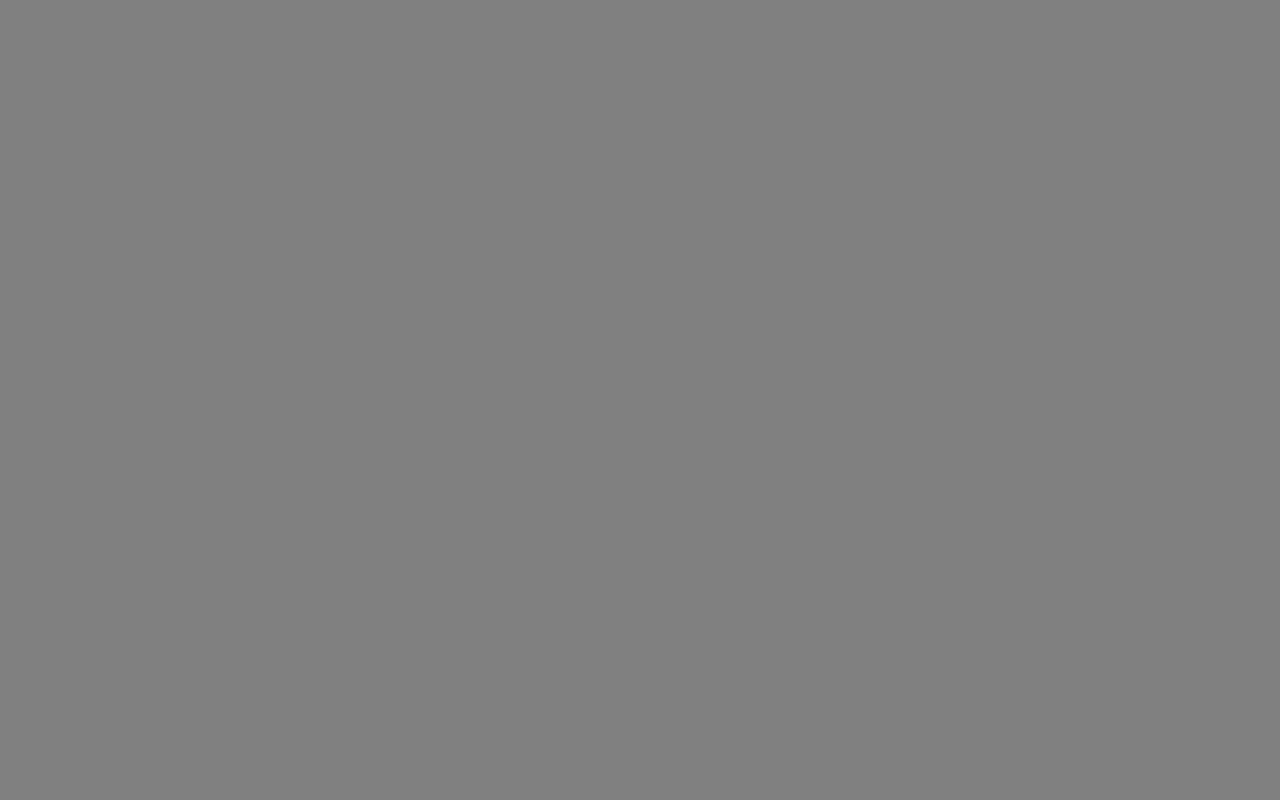
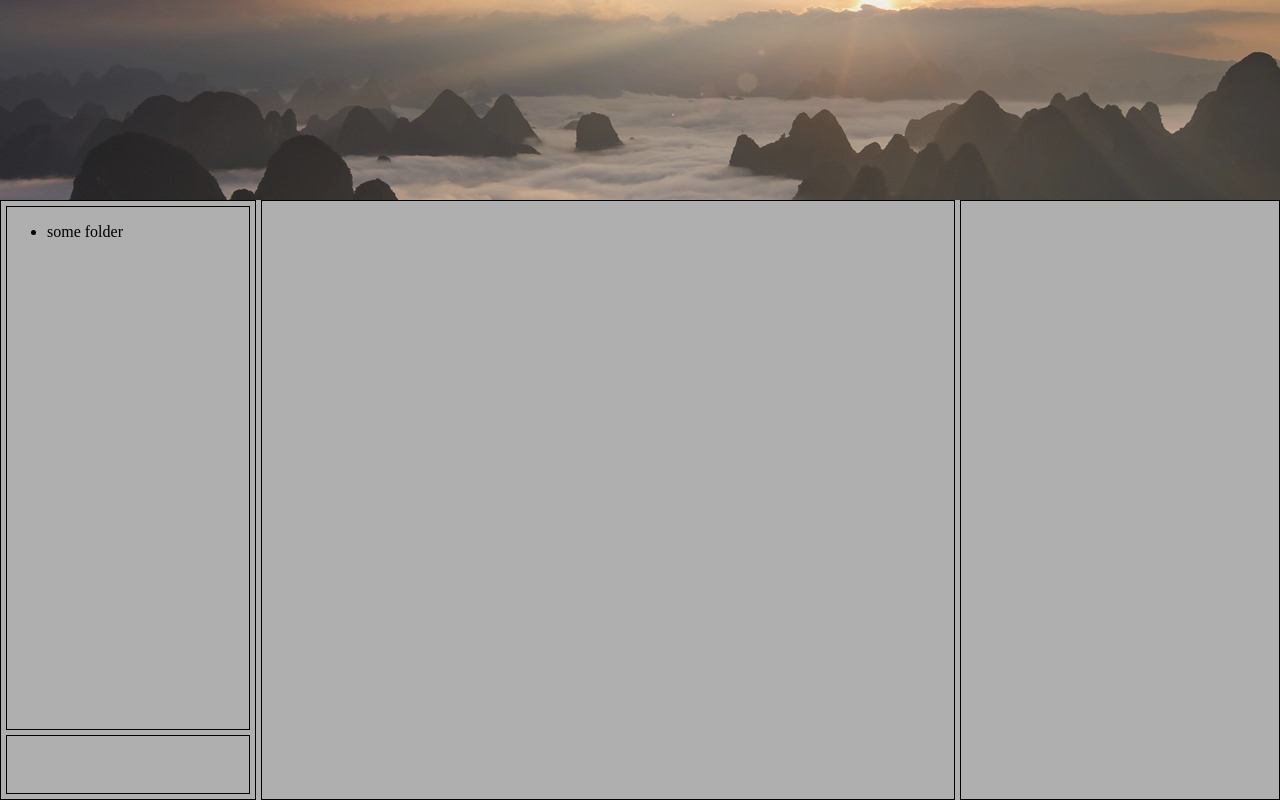
Before and after one commit to IChung14/frontend_portfolio, a plain HTML site: page index.html in a window 1280 px wide. Drawn offline with Linux system fonts and the light colour scheme.

Commit message:
layouts added

```diff
--- a/index.html
+++ b/index.html
@@ -4,25 +4,30 @@
   <link rel="stylesheet" type="text/css" href="style.css">
   <meta charset="UTF-8">
   <meta name="viewport" content="width=device-width, initial-scale=1.0">
-  <title>Document</title>
+  <title>My Blog</title>
 </head>
 <body id="layout">
   <header id="header">
     <!-- image -->
   </header>
-  <main>
-    <div id="sidebar-left">
+  <main id="main">
+    <div id="sidebar-left" style="border: 1px solid black;">
       <!-- divs for directories and setting/writting button comes here -->
+      <div id="directories">
+        <ul>
+          <li>some folder</li>
+        </ul>
+      </div>
+      <div id="control">
+
+      </div>
     </div>
-    <div id="middle">
+    <div id="middle" >
       <!-- all posts comes here -->
     </div>
     <div id="sidebar-right">
       <!-- photo comes here -->
     </div>
   </main>
-  <footer>
-
-  </footer>
 </body>
 </html>
--- a/style.css
+++ b/style.css
@@ -1,19 +1,52 @@
+html, body{
+  margin: 0;
+  padding: 0;
+  width: 100%;
+  height: 100%;
+}
 #layout{
-  background-color: gray;
+  background-color: rgb(175, 175, 175);
   display: grid;
 
-  grid-template-columns: auto auto auto;
+  grid-template-columns: auto;
+  grid-template-rows: 25% 75%;
 }
 
 #header{
+  background-image: url("mount.jpg");
+  background-repeat: no-repeat;
+  background-position: center;
+  opacity: 0.85;
+}
+#main{
+  display: grid;
 
+  grid-template-columns: 20% auto 25%;
+  grid-gap: 5px;
 }
+
+
 #sidebar-left{
+  padding: 5px;
+  display: grid;
 
+  grid-template-rows: auto 10%;
+  grid-gap: 5px;
 }
+#directories{
+  border: 1px solid black;
+}
+#control{
+  border: 1px solid black;
+}
+
 #middle{
+  border: 1px solid black;
+  padding: 10px;
 
 }
 #sidebar-right{
+  border: 1px solid black;
+  padding: 10px;
 
 }
```
Also changed, not shown: mount.jpg (added).
